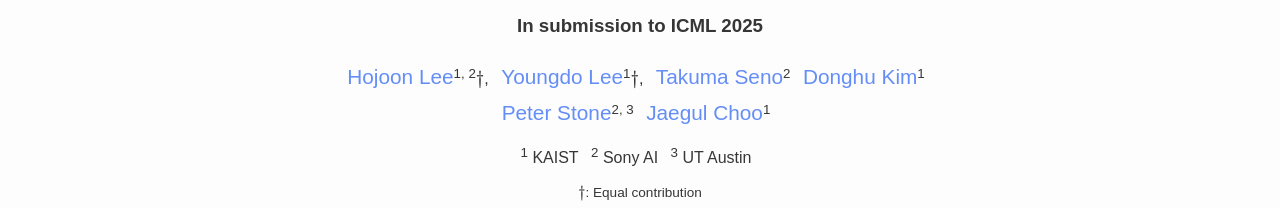
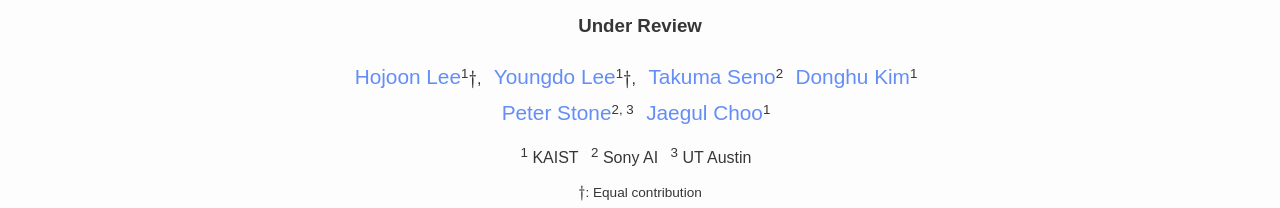
Before and after one commit to leeyngdo/SimbaV2, a plain HTML site: page index.html in a window 1280 px wide. Shown: the part 155-363 px from the top of the page. Drawn offline with nearby package versions, Linux system fonts and the light colour scheme; some packages are replaced by stand-ins of ours; a web font is replaced by a local one.

Commit message:
under review

```diff
--- a/index.html
+++ b/index.html
@@ -25,13 +25,13 @@
 </head>
 <div class="header" id="top">
 	<h1><span class="bold simbav2">SimbaV2 </span><br/>Hyperspherical Normalization for Scalable Deep Reinforcement Learning</h1>
-	<h3><a class="bold default-color">In submission to ICML 2025</span><br/></h3>
+	<h3><a class="bold default-color">Under Review</span><br/></h3>
 	<table class="authors">
 		<tbody>
 			<tr>
 				<td>
 					<h4>
-						<a href="https://joonleesky.github.io" class="nobreak">Hojoon Lee</a><sup>1, 2</sup>$\dagger$,&ensp;
+						<a href="https://joonleesky.github.io" class="nobreak">Hojoon Lee</a><sup>1</sup>$\dagger$,&ensp;
 						<a href="https://leeyngdo.github.io/" class="nobreak">Youngdo Lee</a><sup>1</sup>$\dagger$,&ensp;
 						<a href="https://takuseno.github.io/" class="nobreak">Takuma Seno</a><sup>2</sup>&ensp;
 						<a href="https://i-am-proto.github.io" class="nobreak">Donghu Kim</a><sup>1</sup>&ensp;<br/>
@@ -151,7 +151,7 @@
 		<h2>Empiricial Analysis: Training Stability</h2>
 		<div class="figure-caption" style="margin-bottom: -30px;">
 			<p>
-				We track $4$ metrics during training to understand the learning dynamics of <span class="bold simbav2">SimbaV2</span> and <span class="bold simba">Simba</span>:
+				We track average return and $4$ metrics during training to understand the learning dynamics of <span class="bold simbav2">SimbaV2</span> and <span class="bold simba">Simba</span>:
 				<ul>
 					<li><strong>(a)</strong> Average normalized return across tasks</li><br>
 					<li><strong>(b)</strong> Weighted sum of $\ell_2$-norms of all intermediate features in critics</li><br>
```
